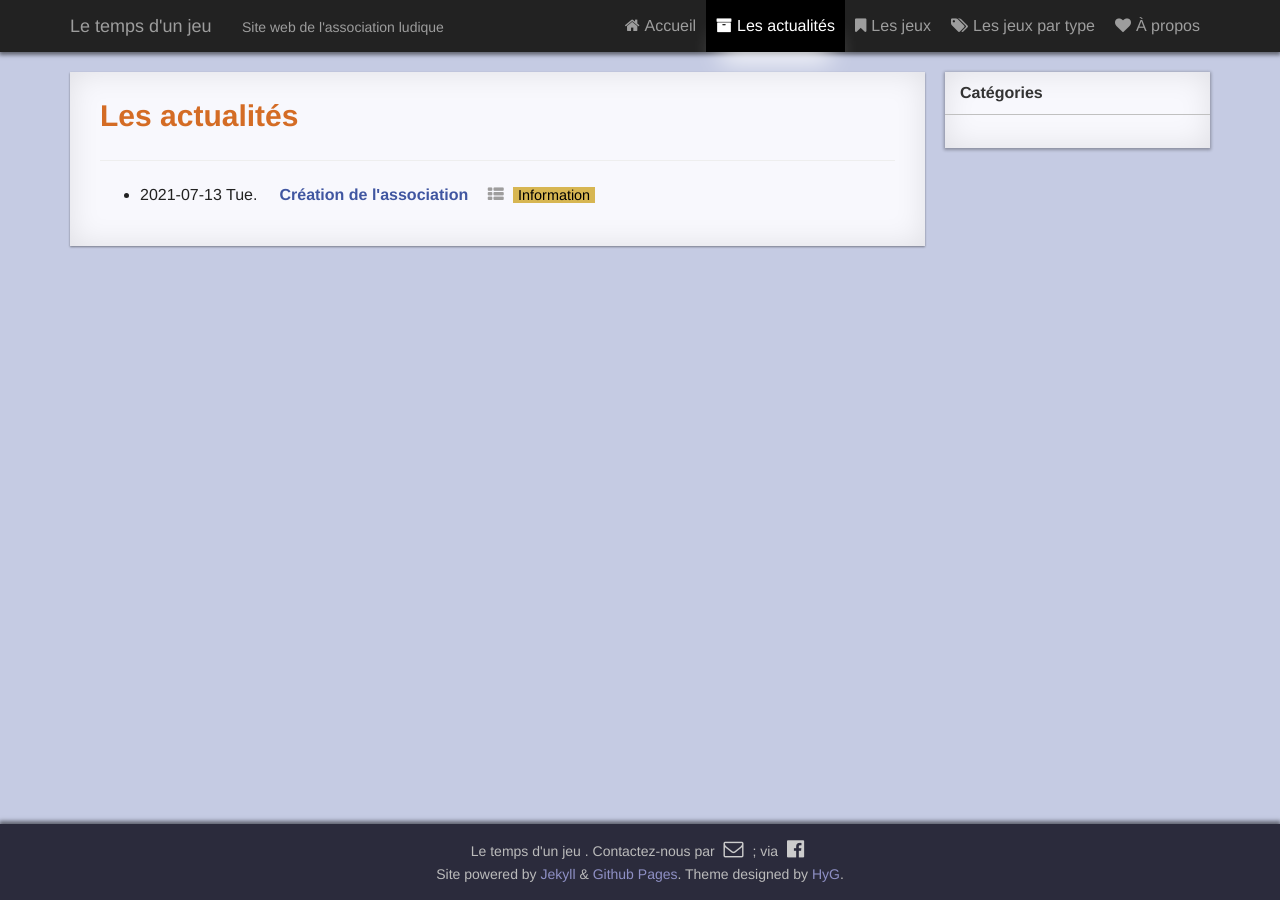
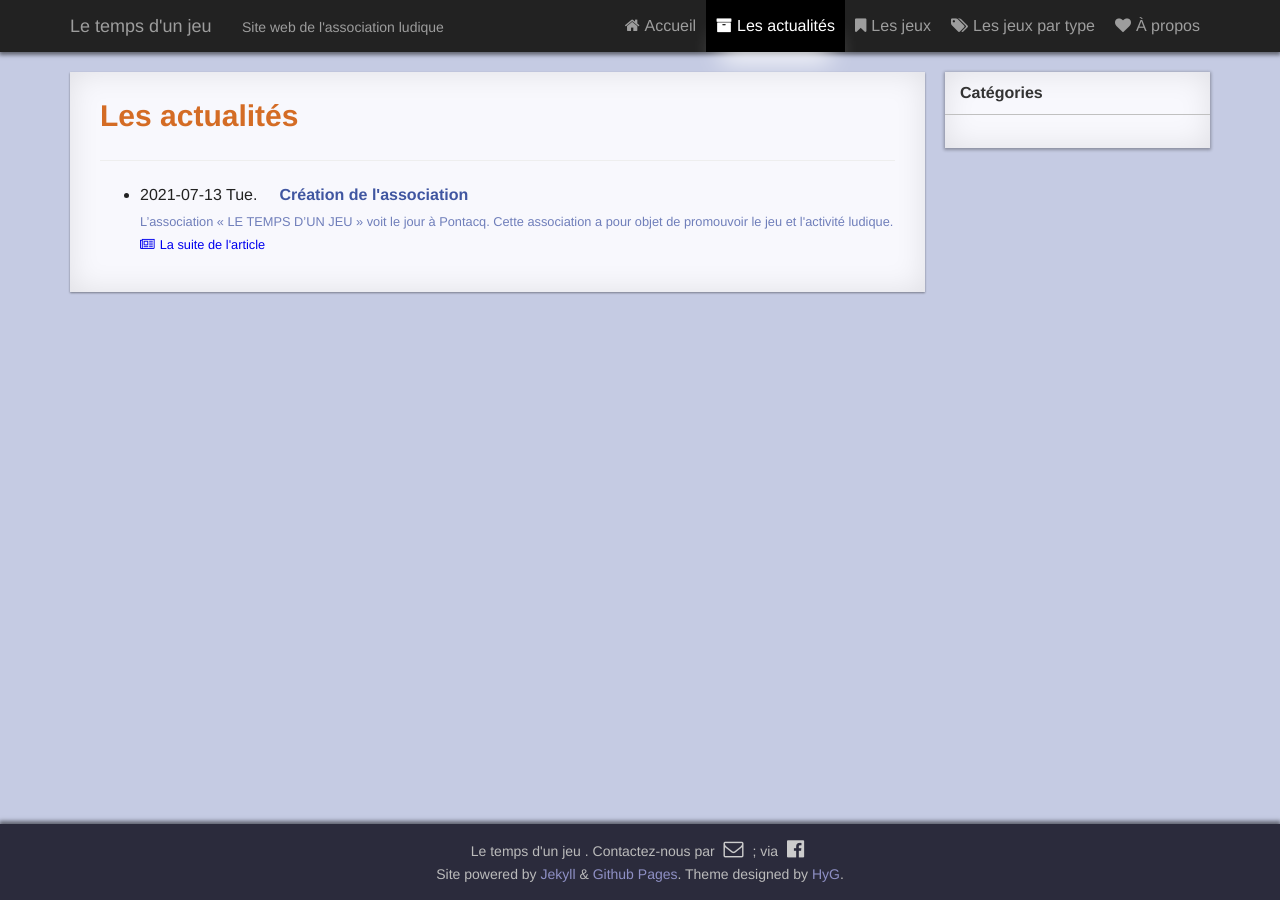
Before and after one commit to LeTempsDUnJeu/LeTempsDUnJeu.github.io, a Jekyll site: the page built from page/0archives.html, in a window 1280 px wide. Built offline with Jekyll 4.4.1, drawn with Linux system fonts in a browser that asks for light colours.

Commit message:
Correction catégories

```diff
--- a/_includes/category.html
+++ b/_includes/category.html
@@ -1,3 +1,4 @@
+{% comment %}
 {% capture categories %}
   {% if post %}
     {% for category in post.categories %}
@@ -17,3 +18,4 @@
   <!-- <span class="point">•</span> -->
 </span>
 {% endunless %}
+{% endcomment %}
--- a/_posts/2021-07-13-creation.md
+++ b/_posts/2021-07-13-creation.md
@@ -3,16 +3,16 @@ layout: post
 title:  "Création de l'association"
 categories: Information
 author: Florent Devin
+description: "L’association « LE TEMPS D’UN JEU » voit le jour à Pontacq. Cette association a pour objet de  promouvoir le jeu et l'activité ludique."
 mathjax: true
 ---
-L’association « LE TEMPS D’UN JEU » voit le jour à Pontacq. Cette association a pour objet de  promouvoir le jeu et l'activité ludique. Elle se donne pour objectif de donner à jouer, de favoriser les  rencontres et échanges, de faciliter la socialisation, de favoriser les acquisitions et échanges culturels,  d'aider l'apprentissage d'une consommation avertie, et de participer à la conservation du patrimoine  ludique.
 <!--more-->
 * content
 {:toc}
 
+L’association « LE TEMPS D’UN JEU » voit le jour à Pontacq. Cette association a pour objet de  promouvoir le jeu et l'activité ludique. Elle se donne pour objectif de donner à jouer, de favoriser les  rencontres et échanges, de faciliter la socialisation, de favoriser les acquisitions et échanges culturels,  d'aider l'apprentissage d'une consommation avertie, et de participer à la conservation du patrimoine  ludique.
+
 ![logo](/static/Logo.png)
-
-
 
 Nous sommes un groupe de joueurs de jeux de plateau modernes, et désirons  partager notre passion. Nous disposons de jeux qui demandent réflexion, concentration et  planification, mais aussi bluff, trahison et amusement. Dune Imperium, Terraforming Mars, Pillards  de Sythie, Brass, Altiplano, Concordia … ces noms vous sont familiers ? Ou bien vous ne les  connaissez pas encore ? Que vous soyez expert ou novice, venez nous rencontrer un soir. Thierry,  Florent, Papaours et Lise expliqueront les règles et, le temps d’un jeu, vous deviendrez chef d’un  empire antique, éleveur au Pérou ou pionnier d’une planète lointaine. Vous poserez des « ouvriers »,  construirez des « decks » et gagnerez des points de « victoire ».
 
--- a/page/0archives.html
+++ b/page/0archives.html
@@ -30,7 +30,7 @@ type: page
                 <a class="title" href="{{ post.url | prepend: site.baseurl }}">{{ post.title }}</a>
                 {% include category.html %}
                 <p class="excerpt" >
-                  {{ post.description }}
+                  {{ post.description }}  <a  href="{{ post.url | prepend: site.baseurl }}"><i class="fa fa-newspaper-o"></i>La suite de l'article</a>
                 </p>
             </li>
             {% endif %}
```
